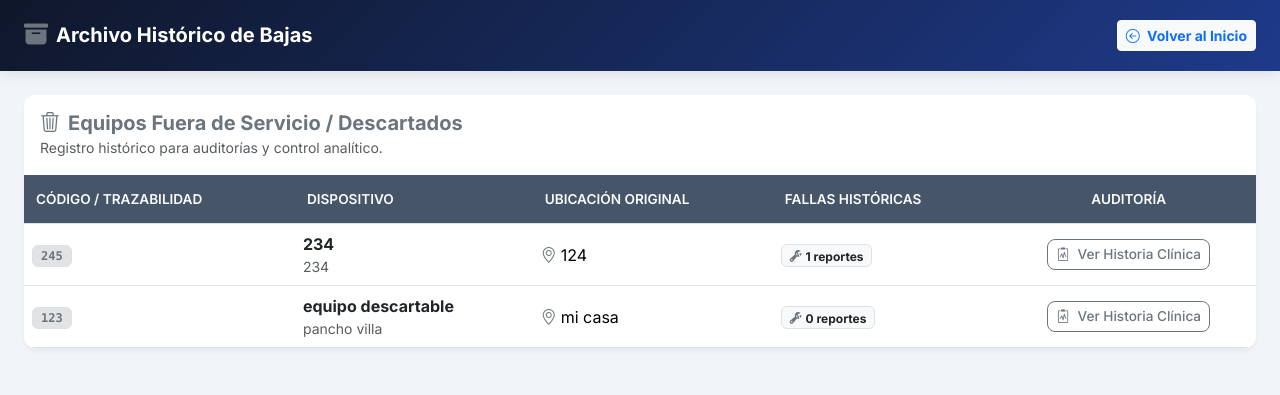
After one commit to Pauligk/Proyecto-Taller-de-bioingenieria, a Flask app: page /descartados in a window 1280 px wide. The commit adds this page. Shown: the top 395 px of the page. Run offline with Flask 3, Linux system fonts and the light colour scheme; data comes from the database, SQL or seed files in the repository; both versions use the stored data as it was after the commit; tables that the repository leaves empty hold one stand-in row (values such as "Sample post").

Commit message:
Agregué descartados

```diff
--- a/backend/app.py
+++ b/backend/app.py
@@ -49,8 +49,15 @@ def reportar_falla(equipo_id):
 
 @app.route("/eliminar/<int:id>")
 def eliminar(id):
-    eliminar_equipo(id)
+    dar_de_baja_equipo(id)
     return redirect(url_for("panel_principal"))
+
+@app.route("/descartados")
+def equipos_descartados():
+    # Usamos la función de db.py para traer solo los descartados
+    filas_baja = obtener_equipos_descartados()
+    # Se los mandamos a tu nueva pantalla HTML
+    return render_template("descartados.html", equipos=filas_baja)
 
 if __name__ == "__main__":
     inicializar_base_de_datos()
--- a/backend/db.py
+++ b/backend/db.py
@@ -1,13 +1,21 @@
 import sqlite3
 from pathlib import Path
+
 RUTA_BD = Path(__file__).resolve().parent / "cmms_hospital.db"
+
+def obtener_conexion():
+    """Establece la conexión a SQLite y activa el control de claves foráneas."""
+    conexion = sqlite3.connect(RUTA_BD)
+    conexion.row_factory = sqlite3.Row
+    conexion.execute("PRAGMA foreign_keys = ON;")
+    return conexion
 
 def inicializar_base_de_datos():
     """Crea las tablas relacionales si no existen."""
     conexion = obtener_conexion()
     cursor = conexion.cursor()
 
-    # 1. Tabla de Inventario de Equipos Biomédicos
+    # 1. Tabla de Inventario de Equipos Biomédicos (CON LA COLUMNA ESTADO)
     cursor.execute("""
     CREATE TABLE IF NOT EXISTS equipos (
         id INTEGER PRIMARY KEY AUTOINCREMENT,
@@ -18,7 +26,8 @@ def inicializar_base_de_datos():
         puntaje_funcion REAL DEFAULT 5.0,
         puntaje_aplicacion REAL DEFAULT 5.0,
         puntaje_mantenimiento REAL DEFAULT 3.0,
-        manual_url TEXT
+        manual_url TEXT,
+        estado TEXT DEFAULT 'Activo'
     );
     """)
 
@@ -37,100 +46,78 @@ def inicializar_base_de_datos():
     conexion.commit()
     conexion.close()
 
-def obtener_conexion():
-    """Establece la conexión a SQLite y activa el control de claves foráneas."""
-    conexion = sqlite3.connect(RUTA_BD)
-    conexion.row_factory = sqlite3.Row
-    conexion.execute("PRAGMA foreign_keys = ON;")
-    return conexion
-
-
 def obtener_equipos():
-    """recupera los equipos de la db"""
+    """Recupera SOLO los equipos activos de la db"""
     conexion = obtener_conexion()
-
     try:
         return conexion.execute("""
         SELECT e.*, COUNT(f.id) AS cantidad_fallas
         FROM equipos e
         LEFT JOIN historial_fallas f ON e.id = f.equipo_id
+        WHERE e.estado = 'Activo'
         GROUP BY e.id
         """).fetchall()
     finally:
         conexion.close()
 
 def insertar_equipo(datos):
-    """inserta un equipo en la db"""
+    """Inserta un equipo en la db"""
     conexion = obtener_conexion()
-
     try:
         conexion.execute("""
         INSERT INTO equipos (
-            codigo_trazabilidad,
-            nombre,
-            marca,
-            ubicacion,
-            puntaje_funcion,
-            puntaje_aplicacion,
-            puntaje_mantenimiento,
-            manual_url
-            )
-            VALUES (?, ?, ?, ?, ?, ?, ?, ?)
-            """, datos)
+            codigo_trazabilidad, nombre, marca, ubicacion,
+            puntaje_funcion, puntaje_aplicacion, puntaje_mantenimiento, manual_url
+        ) VALUES (?, ?, ?, ?, ?, ?, ?, ?)
+        """, datos)
         conexion.commit()
         return True
     except sqlite3.IntegrityError:
         return False
-
     finally:
         conexion.close()
 
 def obtener_equipo_con_fallas(equipo_id):
+    """Obtiene el historial de un equipo"""
     conexion = obtener_conexion()
-
     try:
-        equipo = conexion.execute(
-            "SELECT * FROM equipos WHERE id = ?",
-            (equipo_id,),
-        ).fetchone()
-
-        fallas = conexion.execute("""
-            SELECT * FROM historial_fallas
-            WHERE equipo_id = ? ORDER BY id DESC
-        """, (equipo_id,)).fetchall()
-
+        equipo = conexion.execute("SELECT * FROM equipos WHERE id = ?", (equipo_id,)).fetchone()
+        fallas = conexion.execute("SELECT * FROM historial_fallas WHERE equipo_id = ? ORDER BY id DESC", (equipo_id,)).fetchall()
         return equipo, fallas
     finally:
         conexion.close()
 
 def insertar_falla(equipo_id, fecha, usuario, tipo, descripcion):
+    """Registra un evento"""
     conexion = obtener_conexion()
-
     try:
         conexion.execute("""
-            INSERT INTO historial_fallas (
-                equipo_id,
-                fecha_falla,
-                usuario_reporta,
-                tipo_mantenimiento,
-                descripcion
-            )
+            INSERT INTO historial_fallas (equipo_id, fecha_falla, usuario_reporta, tipo_mantenimiento, descripcion)
             VALUES (?, ?, ?, ?, ?)
         """, (equipo_id, fecha, usuario, tipo, descripcion))
         conexion.commit()
-
     finally:
         conexion.close()
 
-def eliminar_equipo(equipo_id): ###ESTO HAY QUE SACARLO, MEJOR SI NO BORRA TODO
+def dar_de_baja_equipo(equipo_id):
+    """Cambia el estado del equipo a 'Descartado' (Borrado lógico)"""
     conexion = obtener_conexion()
-
     try:
-        conexion.execute(
-            "DELETE FROM equipos WHERE id = ?",
-            (equipo_id,)
-        )
+        conexion.execute("UPDATE equipos SET estado = 'Descartado' WHERE id = ?", (equipo_id,))
         conexion.commit()
-
     finally:
         conexion.close()
+
+def obtener_equipos_descartados():
+    """Recupera los equipos que fueron dados de baja"""
+    conexion = obtener_conexion()
+    try:
+        return conexion.execute("""
+        SELECT e.*, COUNT(f.id) AS cantidad_fallas
+        FROM equipos e
+        LEFT JOIN historial_fallas f ON e.id = f.equipo_id
+        WHERE e.estado = 'Descartado'
+        GROUP BY e.id
+        """).fetchall()
+    finally:
+        conexion.close()
--- /dev/null
+++ b/backend/templates/descartados.html
@@ -0,0 +1,96 @@
+<!DOCTYPE html>
+<html lang="es">
+<head>
+    <meta charset="UTF-8">
+    <meta name="viewport" content="width=device-width, initial-scale=1.0">
+    <title>Archivo Histórico de Bajas | Proyecto Taller</title>
+    <link rel="preconnect" href="https://fonts.googleapis.com">
+    <link rel="preconnect" href="https://fonts.gstatic.com" crossorigin>
+    <link href="https://fonts.googleapis.com/css2?family=Inter:wght@400;500;600;700&display=swap" rel="stylesheet">
+    <link href="https://cdn.jsdelivr.net/npm/bootstrap@5.3.3/dist/css/bootstrap.min.css" rel="stylesheet">
+    <link rel="stylesheet" href="https://cdn.jsdelivr.net/npm/bootstrap-icons@1.11.3/font/bootstrap-icons.min.css">
+    <style>
+        body { font-family: 'Inter', sans-serif; background-color: #f1f5f9; color: #1e293b; }
+        .navbar-custom { background: linear-gradient(135deg, #0f172a 0%, #1e3a8a 100%); box-shadow: 0 4px 12px rgba(0, 0, 0, 0.08); }
+        .card { border: none; border-radius: 12px; box-shadow: 0 4px 6px -1px rgba(0, 0, 0, 0.05); }
+        .table thead th { background-color: #475569; color: #f8fafc; font-weight: 600; font-size: 0.85rem; text-transform: uppercase; padding: 14px 12px; }
+        .btn-action { border-radius: 8px; font-size: 0.85rem; font-weight: 500; }
+    </style>
+</head>
+<body>
+
+<!-- Barra de Navegación -->
+<nav class="navbar navbar-dark navbar-custom py-3 mb-4">
+    <div class="container-fluid px-4">
+        <span class="navbar-brand mb-0 h1 d-flex align-items-center gap-2">
+            <i class="bi bi-archive-fill text-secondary fs-4"></i>
+            <span class="fw-bold">Archivo Histórico de Bajas</span>
+        </span>
+        <div class="d-flex align-items-center gap-3">
+            <a href="/" class="btn btn-light btn-sm fw-bold text-primary"><i class="bi bi-arrow-left-circle me-1"></i> Volver al Inicio</a>
+        </div>
+    </div>
+</nav>
+
+<div class="container-fluid px-4 pb-5">
+    <!-- Tabla de Equipos Descartados -->
+    <div class="card overflow-hidden">
+        <div class="card-header bg-white py-3 border-0 d-flex justify-content-between align-items-center">
+            <div>
+                <h5 class="fw-bold mb-0 text-secondary"><i class="bi bi-trash3 text-secondary me-2"></i>Equipos Fuera de Servicio / Descartados</h5>
+                <small class="text-muted">Registro histórico para auditorías y control analítico.</small>
+            </div>
+        </div>
+
+        <div class="table-responsive">
+            <table class="table table-hover align-middle mb-0">
+                <thead>
+                    <tr>
+                        <th>Código / Trazabilidad</th>
+                        <th>Dispositivo</th>
+                        <th>Ubicación Original</th>
+                        <th>Fallas Históricas</th>
+                        <th class="text-center">Auditoría</th>
+                    </tr>
+                </thead>
+                <tbody>
+                    {% for eq in equipos %}
+                    <tr>
+                        <td>
+                            <span class="badge bg-secondary-subtle text-secondary font-monospace border px-2 py-1">
+                                {{ eq.codigo_trazabilidad }}
+                            </span>
+                        </td>
+                        <td>
+                            <div class="fw-bold text-dark">{{ eq.nombre }}</div>
+                            <div class="text-muted small">{{ eq.marca }}</div>
+                        </td>
+                        <td><i class="bi bi-geo-alt text-secondary me-1"></i>{{ eq.ubicacion }}</td>
+                        <td>
+                            <span class="badge bg-light text-dark border">
+                                <i class="bi bi-wrench-adjustable me-1 text-secondary"></i>{{ eq.cantidad_fallas }} reportes
+                            </span>
+                        </td>
+                        <td class="text-center">
+                            <a href="/equipo/{{ eq.id }}" class="btn btn-outline-secondary btn-sm btn-action">
+                                <i class="bi bi-clipboard2-pulse me-1"></i> Ver Historia Clínica
+                            </a>
+                        </td>
+                    </tr>
+                    {% else %}
+                    <tr>
+                        <td colspan="5" class="text-center py-5 text-muted">
+                            <i class="bi bi-inbox fs-1 d-block mb-2 text-secondary"></i>
+                            No hay dispositivos descartados en el historial.
+                        </td>
+                    </tr>
+                    {% endfor %}
+                </tbody>
+            </table>
+        </div>
+    </div>
+</div>
+
+<script src="https://cdn.jsdelivr.net/npm/bootstrap@5.3.3/dist/js/bootstrap.bundle.min.js"></script>
+</body>
+</html>
```
Also changed, not shown: backend/templates/index.html (+7 -2 lines), backend/algoritmos.py (line endings or trailing spaces), backend/cmms_hospital.db.
